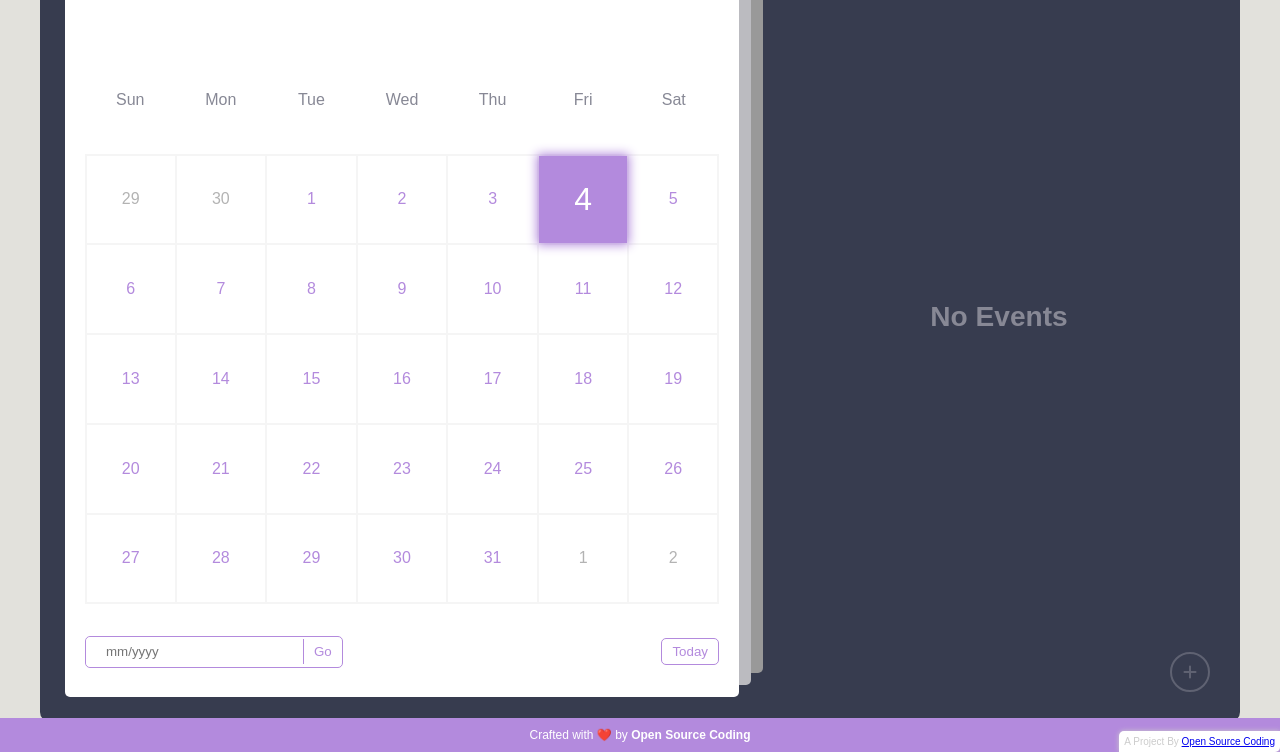
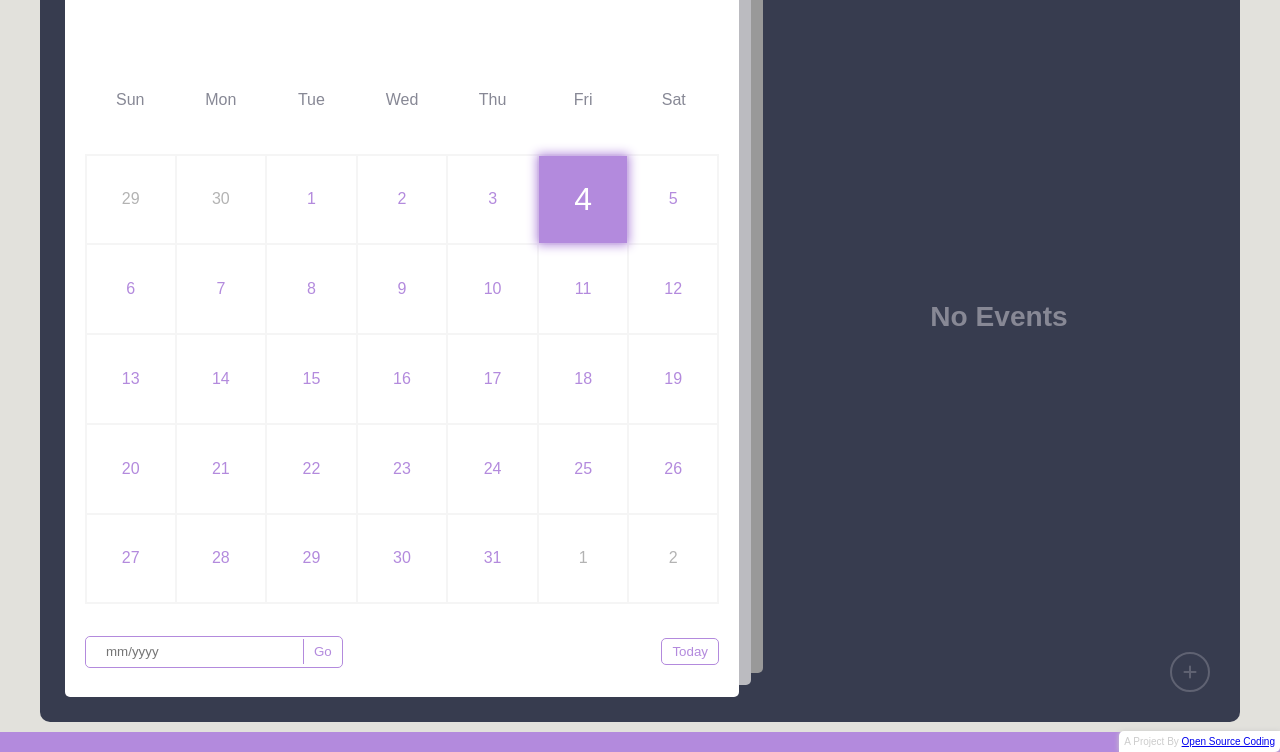
Before and after one commit to owlkwakkwak/ivansarsalejo.github.io, a plain HTML site: page index.html in a window 1280 px wide. Shown: the part 128-880 px from the top of the page. Drawn offline with Linux system fonts and the light colour scheme.

Commit message:
Update index.html

```diff
--- a/index.html
+++ b/index.html
@@ -92,8 +92,7 @@
 
     <div class="credits">
       <p>
-        Crafted with ❤️ by
-        <a href="https://youtu.be/6EVgmpm4z5U" target="_blank">Open Source Coding</a>
+
       </p>
     </div>
 
```
